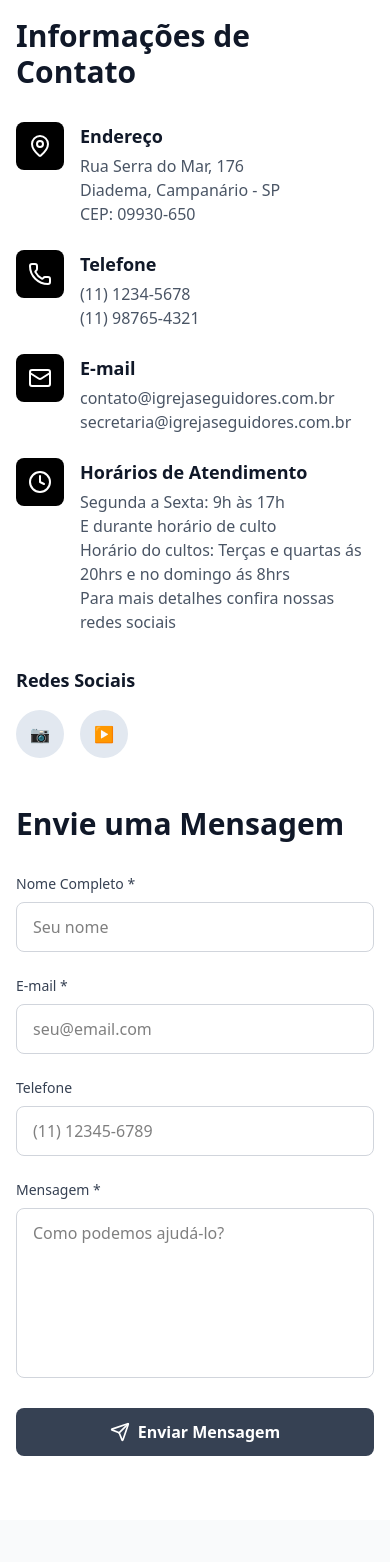
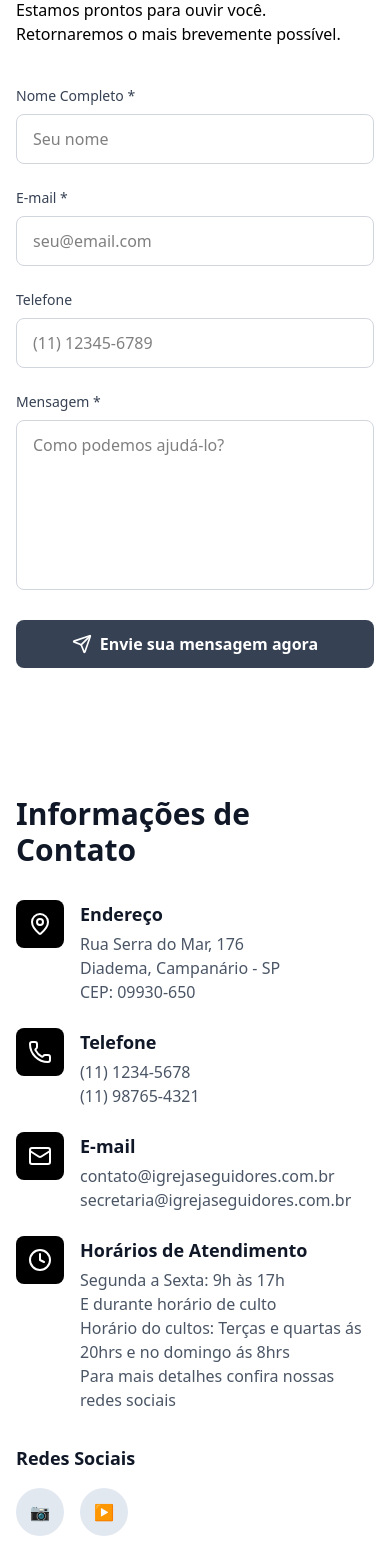
Before and after one commit to NicolasClementedt/siteinstitucional, a React (Vite) app: page /contato in a window 390 px wide. Shown: the part 406-1968 px from the top of the page. Built offline with nearby package versions, Linux system fonts and the light colour scheme.

Commit message:
alteracao na ordem da pagina de contato e textos da pagina de sobre, agora finalizei o 1.0 do site

```diff
--- a/src/pages/contato/Contato.tsx
+++ b/src/pages/contato/Contato.tsx
@@ -71,124 +71,22 @@ export default function Contact() {
           <h1 className="text-5xl md:text-6xl font-bold mb-4">
             Entre em Contato
           </h1>
-          <p className="text-xl text-blue-100">
-            Será um prazer ter um momento de comunhão contigo!
-          </p>
         </div>
       </section>
 
-      {/* Informações de Contato e Formulário */}
+      {/* Formulário */}
       <section className="py-16 px-4">
-        <div className="max-w-7xl mx-auto">
-          <div className="grid grid-cols-1 lg:grid-cols-2 gap-12">
-            {/* Informações de Contato */}
-            <div>
-              <h2 className="text-3xl font-bold text-gray-900 mb-8">
-                Informações de Contato
+        <div className="max-w-3xl mx-auto">
+          <div className="flex flex-col mb-10">
+            <h2 className="text-3xl font-bold text-gray-900">
+              Envie uma Mensagem
             </h2>
-
-              <div className="space-y-6">
-                <div className="flex items-start gap-4">
-                  <div className="bg-black p-3 rounded-lg">
-                    <MapPin className="w-6 h-6 text-white" />
-                  </div>
-                  <div>
-                    <h3 className="text-lg font-semibold text-gray-900 mb-1">
-                      Endereço
-                    </h3>
-                    <p className="text-gray-600">
-                      Rua Serra do Mar, 176
-                      <br />
-                      Diadema, Campanário - SP
-                      <br />
-                      CEP: 09930-650
+            <p className="text-black">
+              Estamos prontos para ouvir você. Retornaremos o mais brevemente
+              possível.
             </p>
           </div>
-                </div>
 
-                <div className="flex items-start gap-4">
-                  <div className="bg-black p-3 rounded-lg">
-                    <Phone className="w-6 h-6 text-white" />
-                  </div>
-                  <div>
-                    <h3 className="text-lg font-semibold text-gray-900 mb-1">
-                      Telefone
-                    </h3>
-                    <p className="text-gray-600">(11) 1234-5678</p>
-                    <p className="text-gray-600">(11) 98765-4321</p>
-                  </div>
-                </div>
-
-                <div className="flex items-start gap-4">
-                  <div className="bg-black p-3 rounded-lg">
-                    <Mail className="w-6 h-6 text-white" />
-                  </div>
-                  <div>
-                    <h3 className="text-lg font-semibold text-gray-900 mb-1">
-                      E-mail
-                    </h3>
-                    <p className="text-gray-600">
-                      contato@igrejaseguidores.com.br
-                    </p>
-                    <p className="text-gray-600">
-                      secretaria@igrejaseguidores.com.br
-                    </p>
-                  </div>
-                </div>
-
-                <div className="flex items-start gap-4">
-                  <div className="bg-black p-3 rounded-lg">
-                    <Clock className="w-6 h-6 text-white" />
-                  </div>
-                  <div>
-                    <h3 className="text-lg font-semibold text-gray-900 mb-1">
-                      Horários de Atendimento
-                    </h3>
-                    <p className="text-gray-600">Segunda a Sexta: 9h às 17h</p>
-                    <p className="text-gray-600">E durante horário de culto</p>
-                    <p className="text-gray-600">
-                      Horário do cultos: Terças e quartas ás 20hrs e no domingo
-                      ás 8hrs
-                    </p>
-                    <p className="text-gray-600">
-                      Para mais detalhes confira nossas redes sociais
-                    </p>
-                  </div>
-                </div>
-              </div>
-
-              {/* Redes Sociais */}
-              <div className="mt-8">
-                <h3 className="text-lg font-semibold text-gray-900 mb-4">
-                  Redes Sociais
-                </h3>
-                <div className="flex gap-4">
-                  <a
-                    target="_blank"
-                    href="https://www.instagram.com/igrejaseguidoresoficial?utm_source=ig_web_button_share_sheet&igsh=ZDNlZDc0MzIxNw=="
-                    className="w-12 h-12 bg-slate-200 rounded-full flex items-center justify-center hover:bg-blue-200 transition-colors"
-                    aria-label="Instagram"
-                  >
-                    <span className="text-slate-600 font-semibold">📷</span>
-                  </a>
-
-                  <a
-                    target="_blank"
-                    href="https://youtube.com/@igrejaseguidoresoficial?si=rTRR3KFn7aPwITdu"
-                    className="w-12 h-12 bg-slate-200 rounded-full flex items-center justify-center hover:bg-blue-200 transition-colors"
-                    aria-label="YouTube"
-                  >
-                    <span className="text-sky-700 font-semibold">▶</span>
-                  </a>
-                </div>
-              </div>
-            </div>
-
-            {/* Formulário */}
-            <div>
-              <h2 className="text-3xl font-bold text-gray-900 mb-8">
-                Envie uma Mensagem
-              </h2>
           <form onSubmit={handleSubmit} className="space-y-6">
             <div>
               <label
@@ -275,11 +173,119 @@ export default function Contact() {
               ) : (
                 <>
                   <Send className="w-5 h-5" />
-                      Enviar Mensagem
+                  Envie sua mensagem agora
                 </>
               )}
             </button>
           </form>
+        </div>
+      </section>
+
+      {/* Informações de Contato */}
+      <section className="py-16 px-4">
+        <div className="max-w-7xl mx-auto">
+          <div className="grid grid-cols-1 lg:grid-cols-2 gap-12">
+            <div>
+              <h2 className="text-3xl font-bold text-gray-900 mb-8">
+                Informações de Contato
+              </h2>
+
+              <div className="space-y-6">
+                <div className="flex items-start gap-4">
+                  <div className="bg-black p-3 rounded-lg">
+                    <MapPin className="w-6 h-6 text-white" />
+                  </div>
+                  <div>
+                    <h3 className="text-lg font-semibold text-gray-900 mb-1">
+                      Endereço
+                    </h3>
+                    <p className="text-gray-600">
+                      Rua Serra do Mar, 176
+                      <br />
+                      Diadema, Campanário - SP
+                      <br />
+                      CEP: 09930-650
+                    </p>
+                  </div>
+                </div>
+
+                <div className="flex items-start gap-4">
+                  <div className="bg-black p-3 rounded-lg">
+                    <Phone className="w-6 h-6 text-white" />
+                  </div>
+                  <div>
+                    <h3 className="text-lg font-semibold text-gray-900 mb-1">
+                      Telefone
+                    </h3>
+                    <p className="text-gray-600">(11) 1234-5678</p>
+                    <p className="text-gray-600">(11) 98765-4321</p>
+                  </div>
+                </div>
+
+                <div className="flex items-start gap-4">
+                  <div className="bg-black p-3 rounded-lg">
+                    <Mail className="w-6 h-6 text-white" />
+                  </div>
+                  <div>
+                    <h3 className="text-lg font-semibold text-gray-900 mb-1">
+                      E-mail
+                    </h3>
+                    <p className="text-gray-600">
+                      contato@igrejaseguidores.com.br
+                    </p>
+                    <p className="text-gray-600">
+                      secretaria@igrejaseguidores.com.br
+                    </p>
+                  </div>
+                </div>
+
+                {/* Horários de Atendimento */}
+                <div className="flex items-start gap-4 h-full">
+                  <div className="bg-black p-3 rounded-lg">
+                    <Clock className="w-6 h-6 text-white" />
+                  </div>
+                  <div>
+                    <h3 className="text-lg font-semibold text-gray-900 mb-1">
+                      Horários de Atendimento
+                    </h3>
+                    <p className="text-gray-600">Segunda a Sexta: 9h às 17h</p>
+                    <p className="text-gray-600">E durante horário de culto</p>
+                    <p className="text-gray-600">
+                      Horário do cultos: Terças e quartas ás 20hrs e no domingo
+                      ás 8hrs
+                    </p>
+                    <p className="text-gray-600">
+                      Para mais detalhes confira nossas redes sociais
+                    </p>
+                  </div>
+                </div>
+
+                {/* Redes Sociais */}
+                <div className="mt-8">
+                  <h3 className="text-lg font-semibold text-gray-900 mb-4">
+                    Redes Sociais
+                  </h3>
+                  <div className="flex gap-4">
+                    <a
+                      target="_blank"
+                      href="https://www.instagram.com/igrejaseguidoresoficial?utm_source=ig_web_button_share_sheet&igsh=ZDNlZDc0MzIxNw=="
+                      className="w-12 h-12 bg-slate-200 rounded-full flex items-center justify-center hover:bg-blue-200 transition-colors"
+                      aria-label="Instagram"
+                    >
+                      <span className="text-slate-600 font-semibold">📷</span>
+                    </a>
+
+                    <a
+                      target="_blank"
+                      href="https://youtube.com/@igrejaseguidoresoficial?si=rTRR3KFn7aPwITdu"
+                      className="w-12 h-12 bg-slate-200 rounded-full flex items-center justify-center hover:bg-blue-200 transition-colors"
+                      aria-label="YouTube"
+                    >
+                      <span className="text-sky-700 font-semibold">▶</span>
+                    </a>
+                  </div>
+                </div>
+              </div>
             </div>
           </div>
         </div>
```
Also changed, not shown: src/pages/sobre/Sobre.tsx (+9 -18 lines). Lines whose indentation alone changed are shown as unchanged.
